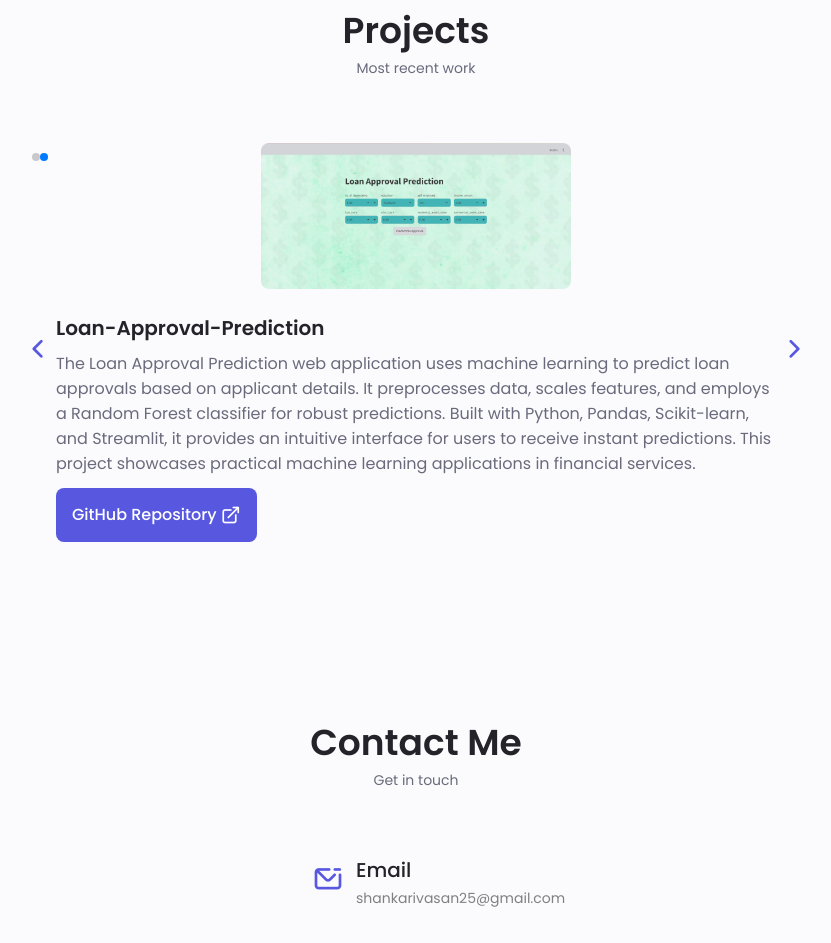
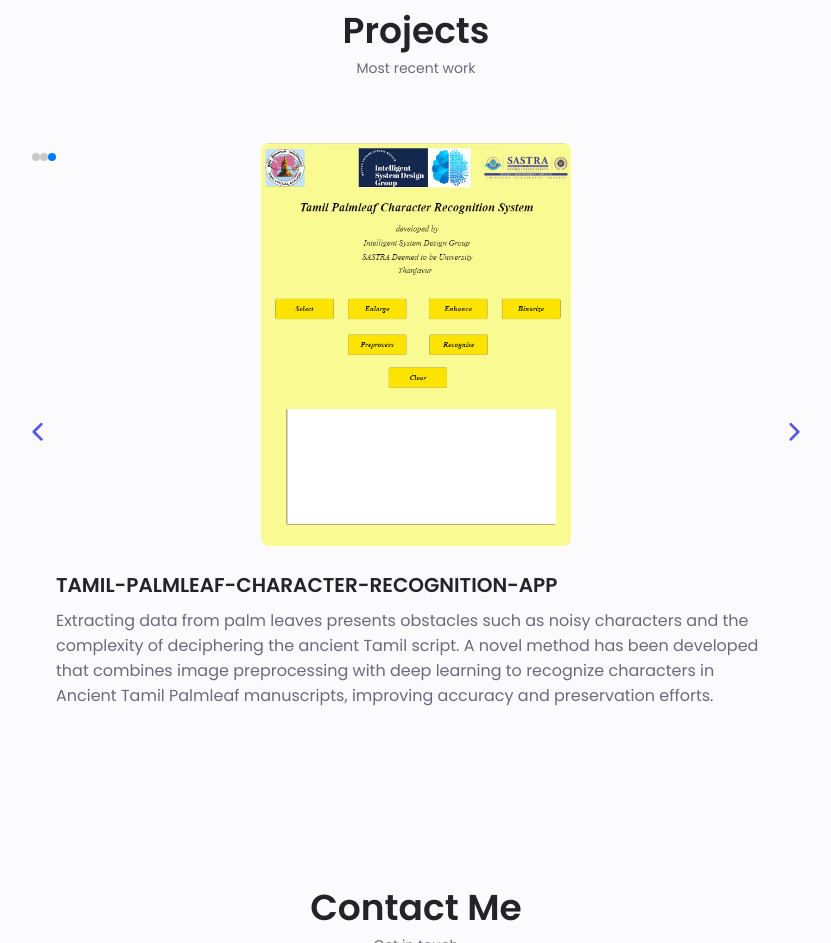
Before and after one commit to Sivashankari25/Portfolio, a plain HTML site: page index.html in a window 1280 px wide. Shown: the part 3052-3995 px from the top of the page, without its empty margins (224-1055 px from the left). Drawn offline with nearby package versions, Linux system fonts and the light colour scheme.

Commit message:
Update index.html

```diff
--- a/index.html
+++ b/index.html
@@ -532,48 +532,6 @@
                           ></i>
                           <p>Scored an aggregate of 8.7153 CGPA till now.</p>
                         </li>
-                        <!--<li class="services__modal-service">
-                          <i
-                            class="uil uil-check-circle services__modal-icon"
-                          ></i>
-                          <p>
-                            Student coordinator in media and
-                            publication club of the college.
-                          </p>
-                        </li>
-                        <li class="services__modal-service">
-                          <i
-                            class="uil uil-check-circle services__modal-icon"
-                          ></i>
-                          <p>
-                            Club Advisor for GeekHub.
-                          </p>
-                        </li>
-                        <li class="services__modal-service">
-                          <i
-                            class="uil uil-check-circle services__modal-icon"
-                          ></i>
-                          <p>
-                            CodeBlaze hackathon winners under open innovation.
-                          </p>
-                        </li>
-                        <li class="services__modal-service">
-                          <i
-                            class="uil uil-check-circle services__modal-icon"
-                          ></i>
-                          <p>
-                            Runners in Edu-Vitality Hackathon in the track of AI in Education.
-                          </p>
-                        </li>
-                        <li class="services__modal-service">
-                          <i
-                            class="uil uil-check-circle services__modal-icon"
-                          ></i>
-                          <p>
-                            Finalist in Dark Pattern Buster Hackathon conducted by Department of Consumer Affairs of India.
-                          </p>
-                        </li>-->
-
                       </ul>
                     </div>
                   </div>
@@ -637,7 +595,19 @@
               </a>
               </div>
             </div>
+          <!-- ------------------------portfollio 3-------------------- -->
+          <div class="portfolio__content grid swiper-slide">
+              <img src="assets/img/app_image.png" class="portfolio__img" />
 
+              <div class="portfolio__data">
+                <h3 class="portfolio__title">
+                  TAMIL-PALMLEAF-CHARACTER-RECOGNITION-APP
+                </h3>
+                <p class="portfolio__description">
+                 Extracting data from palm leaves presents obstacles such as noisy characters and the complexity of deciphering the ancient Tamil script. A novel method has been developed that combines image preprocessing with deep learning to recognize characters in Ancient Tamil Palmleaf manuscripts, improving accuracy and preservation efforts.
+                </p>
+              </div>
+            </div>
 
           <!-- add arrows -->
           <div class="swiper-button-next">
```
